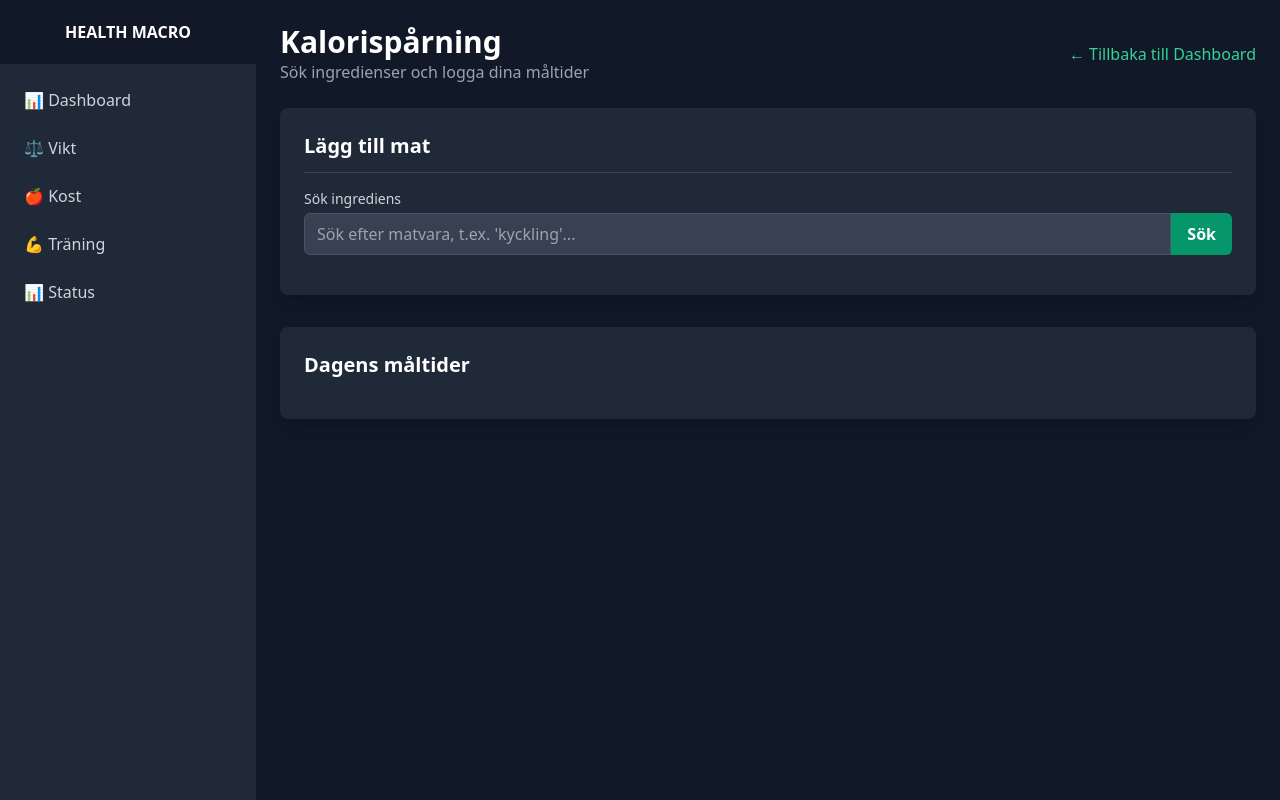
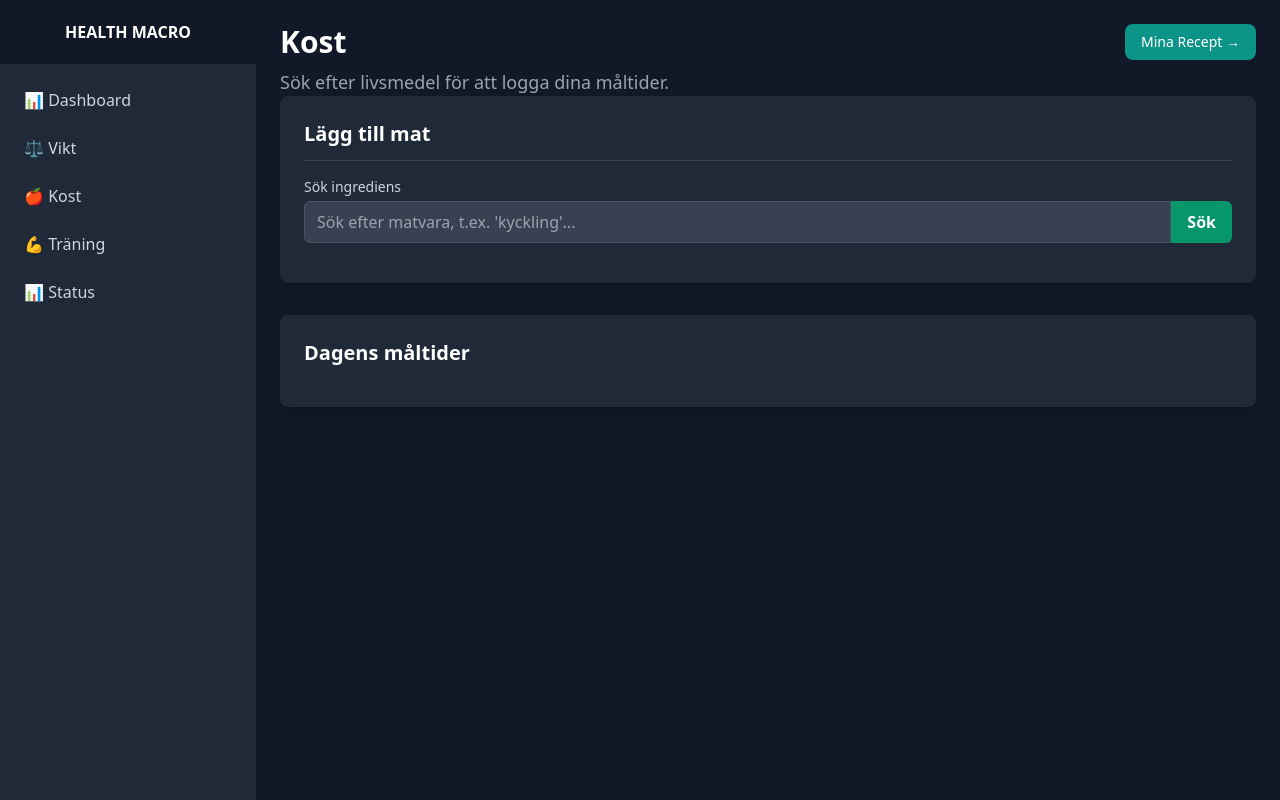
Before and after one commit to oskartellebo/Health-Macro-APP, a Flask app: page /diet in a window 1280 px wide. Run offline with Flask 3, Linux system fonts and the light colour scheme; data comes from the database, SQL or seed files in the repository; data that the repository does not hold is empty.

Commit message:
Feat(recept): Grundläggande struktur för receptsida

```diff
--- a/app/routes.py
+++ b/app/routes.py
@@ -241,6 +241,12 @@ def diet():
     return render_template('diet.html', title='Kost', search_results=search_results, food_logs=grouped_logs)
 
 
+@main_bp.route('/recipes')
+def recipes():
+    """Visar sidan för att hantera recept."""
+    return render_template('recipes.html', title='Mina Recept')
+
+
 @main_bp.route('/diet/add', methods=['POST'])
 def add_food_log():
     """Tar emot data från sökresultat, skalar näringsvärden och loggar i databasen."""
--- a/app/templates/diet.html
+++ b/app/templates/diet.html
@@ -1,14 +1,16 @@
 {% extends "base.html" %}
 
 {% block content %}
-<div class="flex justify-between items-center mb-6">
+<div class="space-y-8">
+
     <div>
-        <h1 class="text-3xl font-bold text-white">Kalorispårning</h1>
-        <p class="text-gray-400">Sök ingredienser och logga dina måltider</p>
+        <div class="flex justify-between items-center">
+            <h1 class="text-3xl font-bold text-white">Kost</h1>
+            <a href="{{ url_for('main.recipes') }}" class="text-sm font-medium text-white bg-teal-600 hover:bg-teal-700 px-4 py-2 rounded-lg shadow-md">
+                Mina Recept &rarr;
+            </a>
         </div>
-    <a href="{{ url_for('main.dashboard') }}" class="text-emerald-400 hover:text-emerald-300 transition duration-150 ease-in-out">
-        &larr; Tillbaka till Dashboard
-    </a>
+        <p class="mt-2 text-lg text-gray-400">Sök efter livsmedel för att logga dina måltider.</p>
     </div>
 
     <!-- Sektion för att lägga till mat -->
@@ -84,4 +86,5 @@
             {% endfor %}
         </div>
     </div>
+</div>
 {% endblock %}
```
Also changed, not shown: app/templates/recipes.html (added, +27 -0 lines). Lines whose indentation alone changed are shown as unchanged.
